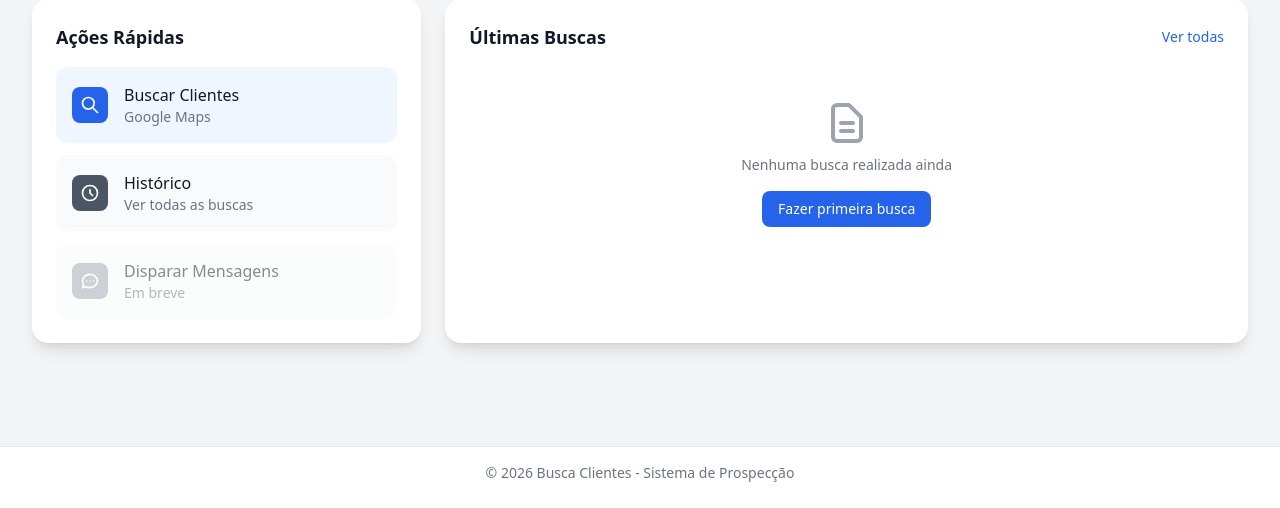
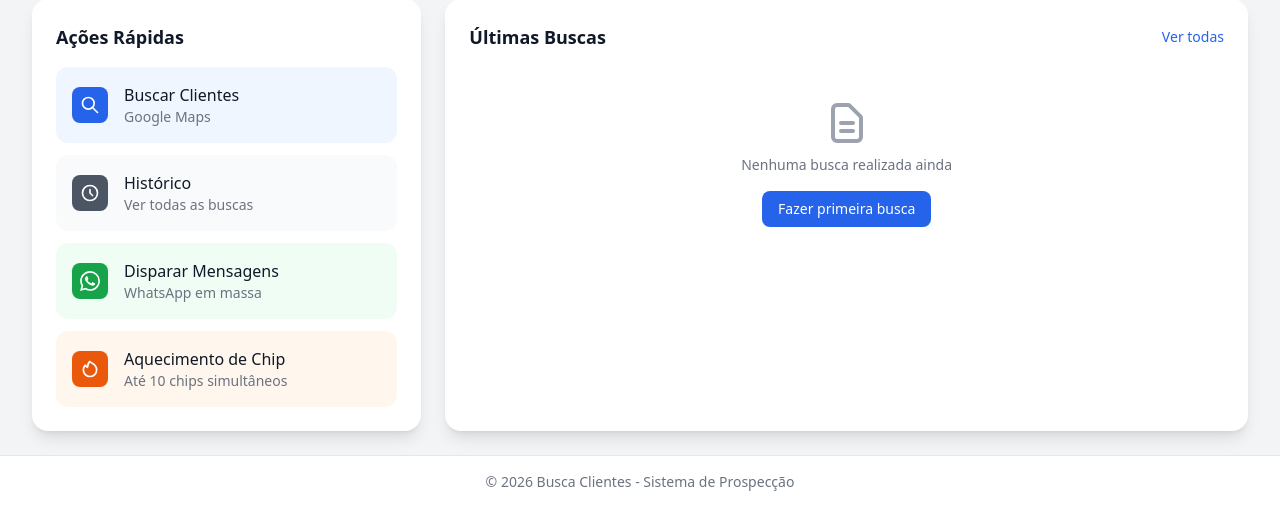
Before and after one commit to julianodamaso80-crypto/BUSCA-CLIENTES, a Django app: page /dashboard/ in a window 1280 px wide. Shown: the part 301-809 px from the top of the page. Before the commit the page ends 783 px from the top, so only its background shows below. Run offline with Django 5.2, Linux system fonts and the light colour scheme; the visitor is signed in with stand-in values (Sample User, id 1); data that the repository does not hold is empty; style sheets or scripts are compiled from the project's sources; some libraries are stand-ins or nearby versions.

Commit message:
Add aquecimento de chip na navbar e dashboard, limite 10 chips
- Habilita rotas disparo/aquecimento na Vercel (remove bloqueio IS_VERCEL)
- Navbar mostra Disparo e Aquecimento sempre (sem condicional)
- Dashboard: botoes Disparo e Aquecimento nas acoes rapidas
- Limite de chips por plano reduzido de 20 para 10

Co-Authored-By: Claude Opus 4.6 (1M context) <noreply@anthropic.com>

```diff
--- a/aquecimento/views.py
+++ b/aquecimento/views.py
@@ -138,8 +138,8 @@ def adicionar_chip(request, plano_id):
     """Adiciona um chip ao plano de aquecimento"""
     plano = get_object_or_404(PlanoAquecimento, id=plano_id, usuario=request.user)
 
-    if plano.chips.count() >= 20:
-        return JsonResponse({'success': False, 'error': 'Limite de 20 chips atingido'})
+    if plano.chips.count() >= 10:
+        return JsonResponse({'success': False, 'error': 'Limite de 10 chips atingido'})
 
     instancia_id = request.POST.get('instancia_id')
     apelido = request.POST.get('apelido', '')
--- a/core/urls.py
+++ b/core/urls.py
@@ -34,13 +34,11 @@ urlpatterns = [
     path('admin/', admin.site.urls),
 ]
 
-# disparo e aquecimento dependem de openai e Evolution API
-# que nao estao disponiveis no ambiente serverless da Vercel
-if not IS_VERCEL:
-    urlpatterns += [
-        path('disparo/', include('disparo.urls')),
-        path('aquecimento/', include('aquecimento.urls')),
-    ]
+# Disparo e Aquecimento
+urlpatterns += [
+    path('disparo/', include('disparo.urls')),
+    path('aquecimento/', include('aquecimento.urls')),
+]
 
 if settings.DEBUG and not IS_VERCEL:
     try:
--- a/templates/aquecimento/detalhe_plano.html
+++ b/templates/aquecimento/detalhe_plano.html
@@ -57,7 +57,7 @@
             <!-- Chips -->
             <div class="bg-white rounded-lg shadow p-6">
                 <div class="flex justify-between items-center mb-4">
-                    <h2 class="text-lg font-semibold text-gray-900">Chips ({{ chips.count }}/20)</h2>
+                    <h2 class="text-lg font-semibold text-gray-900">Chips ({{ chips.count }}/10)</h2>
                     {% if plano.status == 'configurando' %}
                     <button onclick="document.getElementById('modal-chip').classList.remove('hidden')"
                         class="bg-orange-600 hover:bg-orange-700 text-white px-3 py-1.5 rounded-lg text-sm font-medium transition">
--- a/templates/base.html
+++ b/templates/base.html
@@ -35,24 +35,18 @@
                     <a href="{% url 'historico_buscas' %}" class="text-white/80 hover:text-white hover:bg-white/10 px-3 py-2 rounded-lg text-sm font-medium transition">
                         Histórico
                     </a>
-                    {% url 'disparo:dashboard' as disparo_url %}
-                    {% if disparo_url %}
-                    <a href="{{ disparo_url }}" class="text-white/80 hover:text-white hover:bg-white/10 px-3 py-2 rounded-lg text-sm font-medium transition flex items-center">
+                    <a href="{% url 'disparo:dashboard' %}" class="text-white/80 hover:text-white hover:bg-white/10 px-3 py-2 rounded-lg text-sm font-medium transition flex items-center">
                         <svg class="w-4 h-4 mr-1" fill="currentColor" viewBox="0 0 24 24">
                             <path d="M17.472 14.382c-.297-.149-1.758-.867-2.03-.967-.273-.099-.471-.148-.67.15-.197.297-.767.966-.94 1.164-.173.199-.347.223-.644.075-.297-.15-1.255-.463-2.39-1.475-.883-.788-1.48-1.761-1.653-2.059-.173-.297-.018-.458.13-.606.134-.133.298-.347.446-.52.149-.174.198-.298.298-.497.099-.198.05-.371-.025-.52-.075-.149-.669-1.612-.916-2.207-.242-.579-.487-.5-.669-.51-.173-.008-.371-.01-.57-.01-.198 0-.52.074-.792.372-.272.297-1.04 1.016-1.04 2.479 0 1.462 1.065 2.875 1.213 3.074.149.198 2.096 3.2 5.077 4.487.709.306 1.262.489 1.694.625.712.227 1.36.195 1.871.118.571-.085 1.758-.719 2.006-1.413.248-.694.248-1.289.173-1.413-.074-.124-.272-.198-.57-.347m-5.421 7.403h-.004a9.87 9.87 0 01-5.031-1.378l-.361-.214-3.741.982.998-3.648-.235-.374a9.86 9.86 0 01-1.51-5.26c.001-5.45 4.436-9.884 9.888-9.884 2.64 0 5.122 1.03 6.988 2.898a9.825 9.825 0 012.893 6.994c-.003 5.45-4.437 9.884-9.885 9.884m8.413-18.297A11.815 11.815 0 0012.05 0C5.495 0 .16 5.335.157 11.892c0 2.096.547 4.142 1.588 5.945L.057 24l6.305-1.654a11.882 11.882 0 005.683 1.448h.005c6.554 0 11.89-5.335 11.893-11.893a11.821 11.821 0 00-3.48-8.413z"/>
                         </svg>
                         Disparo
                     </a>
-                    {% endif %}
-                    {% url 'aquecimento:dashboard' as aquecimento_url %}
-                    {% if aquecimento_url %}
-                    <a href="{{ aquecimento_url }}" class="text-white/80 hover:text-white hover:bg-white/10 px-3 py-2 rounded-lg text-sm font-medium transition flex items-center">
+                    <a href="{% url 'aquecimento:dashboard' %}" class="text-white/80 hover:text-white hover:bg-white/10 px-3 py-2 rounded-lg text-sm font-medium transition flex items-center">
                         <svg class="w-4 h-4 mr-1" fill="none" stroke="currentColor" viewBox="0 0 24 24">
                             <path stroke-linecap="round" stroke-linejoin="round" stroke-width="2" d="M17.657 18.657A8 8 0 016.343 7.343S7 9 9 10c0-2 .5-5 2.986-7C14 5 16.09 5.777 17.656 7.343A7.975 7.975 0 0120 13a7.975 7.975 0 01-2.343 5.657z"></path>
                         </svg>
                         Aquecimento
                     </a>
-                    {% endif %}
                     <span class="text-white/40 mx-2">|</span>
                     <span class="text-white/80 text-sm">{{ user.username }}</span>
                     <a href="{% url 'logout' %}" class="ml-2 bg-white/20 hover:bg-white/30 text-white px-4 py-2 rounded-lg text-sm font-medium transition">
--- a/templates/clientes/dashboard.html
+++ b/templates/clientes/dashboard.html
@@ -113,17 +113,29 @@
                     </div>
                 </a>
 
-                <div class="flex items-center p-4 bg-gray-50 rounded-xl opacity-50 cursor-not-allowed">
-                    <div class="p-2 bg-gray-400 rounded-lg">
-                        <svg class="w-5 h-5 text-white" fill="none" stroke="currentColor" viewBox="0 0 24 24">
-                            <path stroke-linecap="round" stroke-linejoin="round" stroke-width="2" d="M8 12h.01M12 12h.01M16 12h.01M21 12c0 4.418-4.03 8-9 8a9.863 9.863 0 01-4.255-.949L3 20l1.395-3.72C3.512 15.042 3 13.574 3 12c0-4.418 4.03-8 9-8s9 3.582 9 8z"></path>
+                <a href="{% url 'disparo:dashboard' %}" class="flex items-center p-4 bg-green-50 rounded-xl hover:bg-green-100 transition">
+                    <div class="p-2 bg-green-600 rounded-lg">
+                        <svg class="w-5 h-5 text-white" fill="currentColor" viewBox="0 0 24 24">
+                            <path d="M17.472 14.382c-.297-.149-1.758-.867-2.03-.967-.273-.099-.471-.148-.67.15-.197.297-.767.966-.94 1.164-.173.199-.347.223-.644.075-.297-.15-1.255-.463-2.39-1.475-.883-.788-1.48-1.761-1.653-2.059-.173-.297-.018-.458.13-.606.134-.133.298-.347.446-.52.149-.174.198-.298.298-.497.099-.198.05-.371-.025-.52-.075-.149-.669-1.612-.916-2.207-.242-.579-.487-.5-.669-.51-.173-.008-.371-.01-.57-.01-.198 0-.52.074-.792.372-.272.297-1.04 1.016-1.04 2.479 0 1.462 1.065 2.875 1.213 3.074.149.198 2.096 3.2 5.077 4.487.709.306 1.262.489 1.694.625.712.227 1.36.195 1.871.118.571-.085 1.758-.719 2.006-1.413.248-.694.248-1.289.173-1.413-.074-.124-.272-.198-.57-.347m-5.421 7.403h-.004a9.87 9.87 0 01-5.031-1.378l-.361-.214-3.741.982.998-3.648-.235-.374a9.86 9.86 0 01-1.51-5.26c.001-5.45 4.436-9.884 9.888-9.884 2.64 0 5.122 1.03 6.988 2.898a9.825 9.825 0 012.893 6.994c-.003 5.45-4.437 9.884-9.885 9.884m8.413-18.297A11.815 11.815 0 0012.05 0C5.495 0 .16 5.335.157 11.892c0 2.096.547 4.142 1.588 5.945L.057 24l6.305-1.654a11.882 11.882 0 005.683 1.448h.005c6.554 0 11.89-5.335 11.893-11.893a11.821 11.821 0 00-3.48-8.413z"/>
                         </svg>
                     </div>
                     <div class="ml-4">
                         <p class="font-medium text-gray-900">Disparar Mensagens</p>
-                        <p class="text-sm text-gray-500">Em breve</p>
+                        <p class="text-sm text-gray-500">WhatsApp em massa</p>
                     </div>
-                </div>
+                </a>
+
+                <a href="{% url 'aquecimento:dashboard' %}" class="flex items-center p-4 bg-orange-50 rounded-xl hover:bg-orange-100 transition">
+                    <div class="p-2 bg-orange-600 rounded-lg">
+                        <svg class="w-5 h-5 text-white" fill="none" stroke="currentColor" viewBox="0 0 24 24">
+                            <path stroke-linecap="round" stroke-linejoin="round" stroke-width="2" d="M17.657 18.657A8 8 0 016.343 7.343S7 9 9 10c0-2 .5-5 2.986-7C14 5 16.09 5.777 17.656 7.343A7.975 7.975 0 0120 13a7.975 7.975 0 01-2.343 5.657z"></path>
+                        </svg>
+                    </div>
+                    <div class="ml-4">
+                        <p class="font-medium text-gray-900">Aquecimento de Chip</p>
+                        <p class="text-sm text-gray-500">Até 10 chips simultâneos</p>
+                    </div>
+                </a>
             </div>
         </div>
 
```
